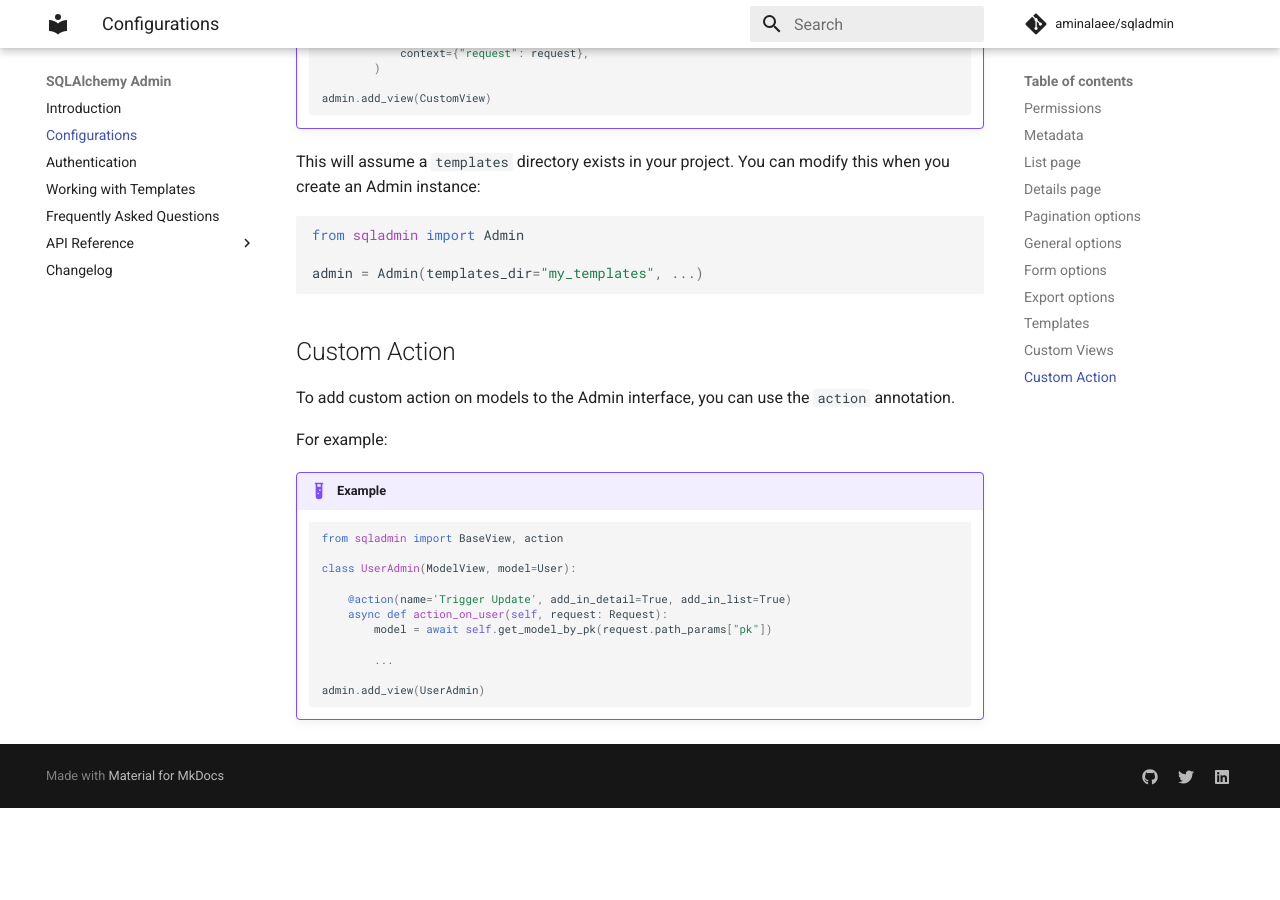
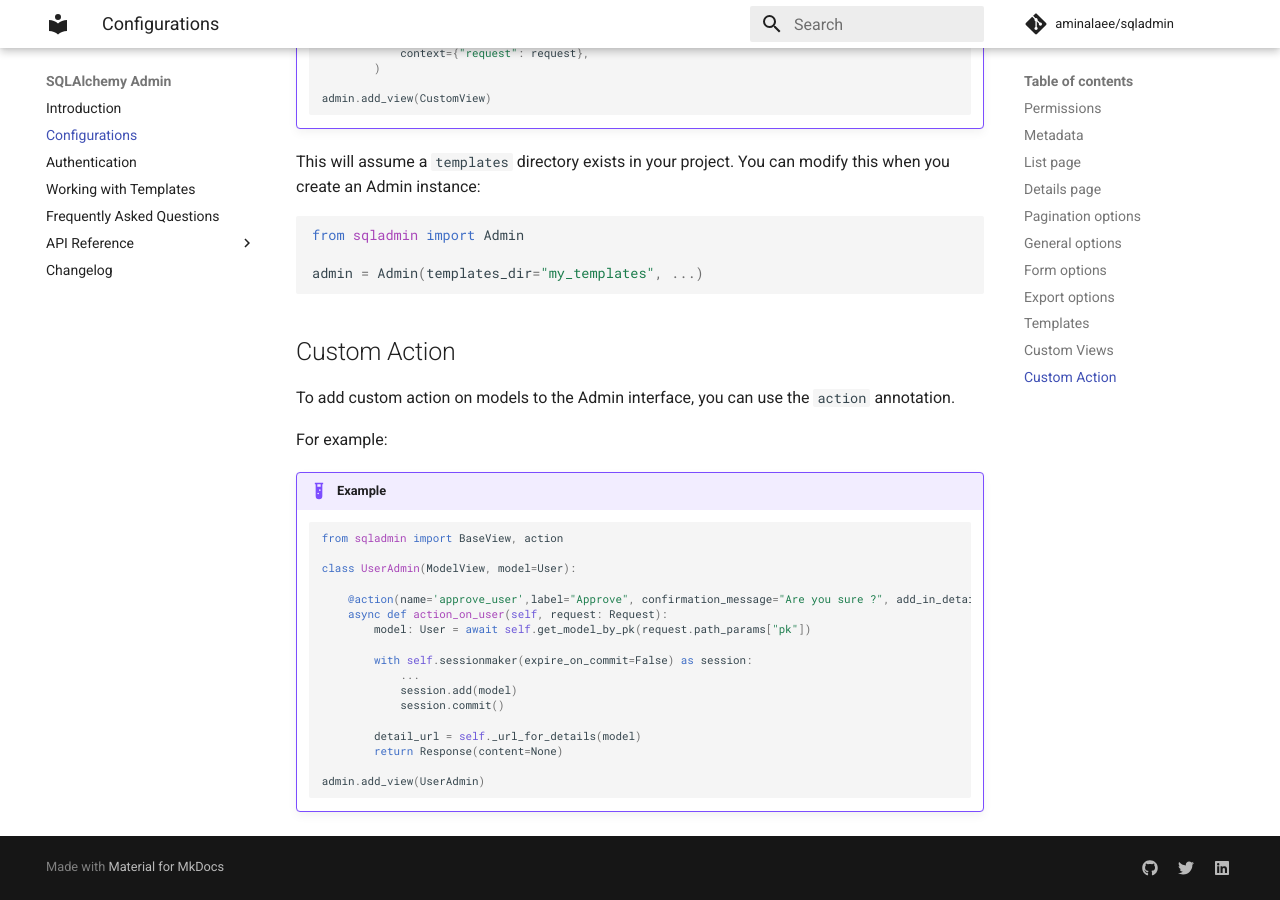
Before and after one commit to aminalaee/sqladmin, an MkDocs documentation site: the page built from docs/configurations.md, in a window 1280 px wide and 900 px high, scrolled down 6095 px. Built offline with MkDocs 1.6.1 and Material for MkDocs 9.7.7, drawn with Linux system fonts in a browser that asks for light colours; comment, search, counter and statistics services are not loaded; before the commit the page ends 6903 px from its top, so only the background shows below that.

Commit message:
update documentation

````diff
--- a/docs/configurations.md
+++ b/docs/configurations.md
@@ -290,11 +290,17 @@
 
     class UserAdmin(ModelView, model=User):
 
-        @action(name='Trigger Update', add_in_detail=True, add_in_list=True)
+        @action(name='approve_user',label="Approve", confirmation_message="Are you sure ?", add_in_detail=True, add_in_list=True)
         async def action_on_user(self, request: Request):
-            model = await self.get_model_by_pk(request.path_params["pk"])
+            model: User = await self.get_model_by_pk(request.path_params["pk"])
 
-            ...
+            with self.sessionmaker(expire_on_commit=False) as session:
+                ...
+                session.add(model)
+                session.commit()
+
+            detail_url = self._url_for_details(model)
+            return Response(content=None)
 
     admin.add_view(UserAdmin)
     ```
````
